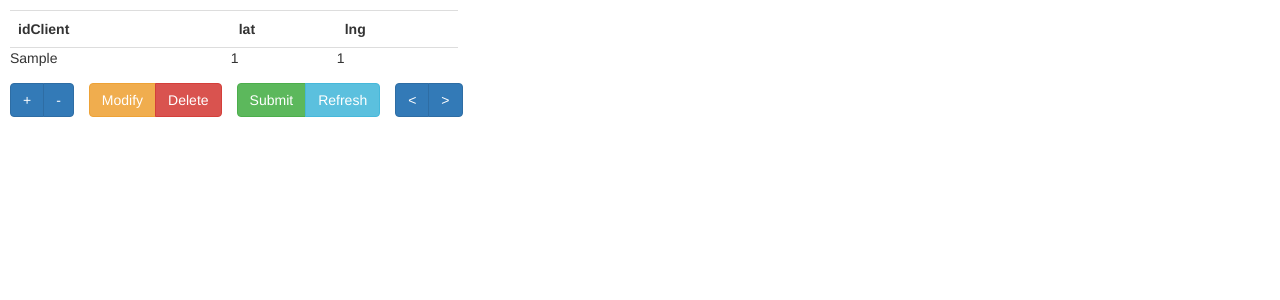
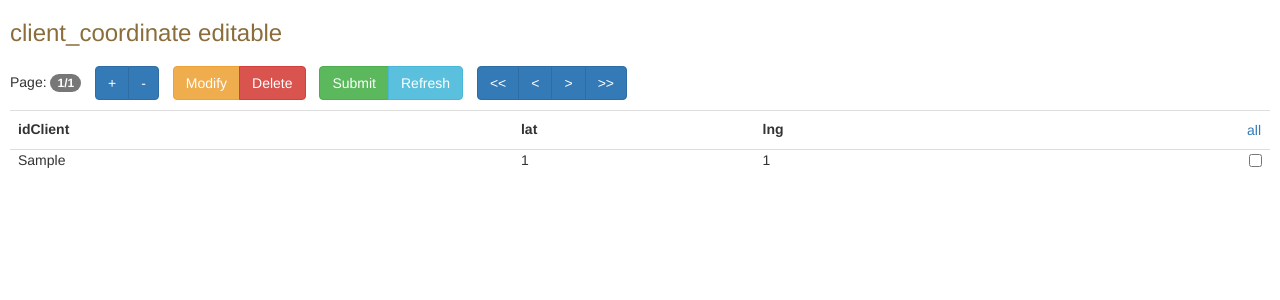
Before and after one commit to liangyaohua/swingmap, a PHP site: page /clientGPS.php in a window 1280 px wide. Shown: the top 300 px of the page. Run offline with PHP 8.4, Linux system fonts and the light colour scheme; tables that the repository leaves empty hold one stand-in row (values such as "Sample post"); some libraries are stand-ins or nearby versions.

Commit message:
review and clientGPS page improve
todo: modify, delete function, oneclient map api, autozoom, marker
cluster

```diff
--- a/addMarkers.php
+++ b/addMarkers.php
@@ -46,4 +46,5 @@
 	} catch (PDOException $e) {
 		die('Insertion failed: '.$e->getMessage()."\n");
 	}
+	$connection = null;
 ?>
--- a/clientGPS.php
+++ b/clientGPS.php
@@ -3,20 +3,17 @@
 
 	include_once(ROOT_PATH.'config.php');
 	include_once(ROOT_PATH.'model/db_connection.php');
-	include_once(ROOT_PATH.'model/get_clientGPS.php');
 
-	$page = isset($_GET['page'])?$_GET['page']:'0';
-	$line = isset($_GET['line'])?$_GET['line']:'20';
+	$line = 20;
 
-	$clientGPS = get_clientGPS($page, $line);
 	$sql = "select count(*) as total from client_coordinate";
 	$result = $connection->prepare($sql);
 	$result->execute();
 	$result->setFetchMode(PDO::FETCH_OBJ);
 	$row = $result->fetch();
 	$total = $row->total;
-	$totalPage = $total / $line;
-
+	$totalPage = ceil($total / $line);
+	//die($totalPage);
 	include_once(ROOT_PATH.'view/clientGPS.htm');
 	$connection = null;
 ?>
--- a/controller/addClientGPS.php
+++ b/controller/addClientGPS.php
@@ -41,4 +41,5 @@
 	} catch (PDOException $e) {
 		die("<div class='alert alert-error'>Insertion failed: ".$e->getMessage()."</div>");
 	}
+	$connection = null;
 ?>
--- /dev/null
+++ b/controller/getClientGPS.php
@@ -0,0 +1,17 @@
+<?php
+	include_once('../model/db_connection.php');
+	include_once('../model/get_clientGPS.php');
+
+	$page = isset($_GET['page'])?$_GET['page']:'0';
+	$line = isset($_GET['line'])?$_GET['line']:'20';
+
+	$clientGPS = get_clientGPS($page, $line);
+
+	echo '<table class="table table-hover"><tr><th>idClient</th><th>lat</th><th>lng</th><th><button type="button" class="btn btn-link" id="check">all</button></th></tr>';
+	foreach($clientGPS as $value) {
+		echo "<tr><td>".$value['idClient']."</td><td>".$value['lat']."</td><td>".$value['lng']."</td><td><input type='checkbox'></td></tr>";
+	}
+	echo '<table>';
+
+	$connection = null;
+?>
--- a/swingchart.php
+++ b/swingchart.php
@@ -16,4 +16,5 @@
 	//die();
 
 	include_once(ROOT_PATH.'view/swingchart.htm');
+	$connection = null;
 ?>
--- a/view/clientGPS.htm
+++ b/view/clientGPS.htm
@@ -8,36 +8,28 @@
 		<link rel="icon" type="image/png" href="<?php echo HOST;?>/view/img/favicon.png"/>
 		<link rel="stylesheet" href="//netdna.bootstrapcdn.com/bootstrap/3.0.0-rc1/css/bootstrap.min.css">
 		<style>
-			.table {
-				width: 35%;
-				margin: 10px
+			body {
+				margin: 0 10px 0 10px
+			}
+			#page, .btn-group {
+				margin: 10px 10px 10px 0
 			}
 			.table tbody > tr > td{
-				padding: 0
+				padding: 0 8px 0 8px
 			}
-			.btn-group {
-				margin: 5px 5px 5px 10px
+			input[type="checkbox"] {
+				float: right
 			}
-			input {
-				margin: 2px 0 2px 0
-			}
-			#result {
-				margin: 10px
+			#check {
+				padding: 0;
+				float: right
 			}
 		</style>
 	</head>
 	<body>
-		<div id="result"></div>
-		<div id="clientGPS">
-			<table class="table table-hover">
-				<tr><th>idClient</th><th>lat</th><th>lng</th></tr>
-				<?php
-					foreach($clientGPS as $value) {
-						echo "<tr><td>".$value['idClient']."</td><td>".$value['lat']."</td><td>".$value['lng']."</td></tr>";
-					}
-				?>
-			<table>
-		</div>
+		<h3><p class="text-warning">client_coordinate editable</p></h3>
+
+		<span>Page: </span><span class="badge" id="page"></span>
 		<div class="btn-group">
 			<button id="add" class="btn btn-primary btn-small" type="button">+</button>
 			<button id="cancel" class="btn btn-primary btn-small" type="button">-</button>
@@ -51,25 +43,37 @@
 			<button id="refresh" class="btn btn-info btn-small" type="button">Refresh</button>
 		</div>
 		<div class="btn-group">
+			<button id="first" class="btn btn-primary btn-small" type="button"><<</button>
 			<button id="pre" class="btn btn-primary btn-small" type="button"><</button>
 			<button id="next" class="btn btn-primary btn-small" type="button">></button>
+			<button id="last" class="btn btn-primary btn-small" type="button">>></button>
 		</div>
+
+		<div id="clientGPS"></div>
+
+		<div id="result"></div>
 	</body>
 	<script type="text/javascript" src="<?php echo HOST;?>/view/js/jquery-1.10.1.min.js"></script>
 	<script src="//netdna.bootstrapcdn.com/bootstrap/3.0.0-rc1/js/bootstrap.min.js"></script>
 	<script type="text/javascript">
 		var totalPage = <?php echo $totalPage; ?>;
+		var page = 0;
+		var i = 0;
 		$(document).ready(function(){
 			$("#result").hide();
 
-			var i = 0;
+			var downloadUrl = "<?php echo HOST;?>/controller/getClientGPS.php?page=" + page;
+			ajaxUpdate(downloadUrl, "#clientGPS");
+			$("#page").html(1 + "/" + totalPage);
+
 			$("#add").click(function(){
-				$(".table").append("<tr id='new'><td><input type='text' id='idClient" + i + "'></input></td><td><input type='text' id='lat" + i + "'></input></td><td><input type='text' id='lng" + i + "'></input></td><tr>");
+				$(".table").append("<tr class='new'><td><input type='text' id='idClient" + i + "'></input></td><td><input type='text' id='lat" + i + "'></input></td><td><input type='text' id='lng" + i + "'></input></td><td></td><tr>");
 				i++;
 			});
-
 			$('#cancel').click(function(){
-				$("#new").last().empty().remove();
+				$(".new").last().remove();
+				if(i>=1)
+					i--;
 			});
 
 			$("#submit").click(function(){
@@ -94,34 +98,60 @@
 				data += ']';
 
 				//alert(data);
-				var downloadUrl = "<?php echo HOST;?>/controller/addClientGPS.php?data=" + data;
+				downloadUrl = "<?php echo HOST;?>/controller/addClientGPS.php?data=" + data;
 				// ajax
 				ajaxUpdate(downloadUrl, "#result");
 				$("#result").fadeIn();
 			});
 			$("#refresh").click(function(){
-				var downloadUrl = "<?php echo HOST;?>/clientGPS.php?page=0&line=20";
-				ajaxUpdate(downloadUrl, "#clientGPS");
+				window.location.reload();
 			});
-			var page = 0;
+
 			$("#next").click(function(){
 				page++;
-				if(page <= totalPage) {
-					var downloadUrl = "<?php echo HOST;?>/clientGPS.php?page=" + page + "&line=20";
+				if(page < totalPage) {
+					downloadUrl = "<?php echo HOST;?>/controller/getClientGPS.php?page=" + page;
 					ajaxUpdate(downloadUrl, "#clientGPS");
+					$("#page").html((page+1) + "/" + totalPage);
 				} else {
-					page--;
+					page = totalPage - 1;
+					$("#page").html(totalPage + "/" + totalPage);
 				}
 			});
 			$("#pre").click(function(){
 				page--;
 				if(page >= 0) {
-					var downloadUrl = "<?php echo HOST;?>/clientGPS.php?page=" + page + "&line=20";
+					downloadUrl = "<?php echo HOST;?>/controller/getClientGPS.php?page=" + page;
 					ajaxUpdate(downloadUrl, "#clientGPS");
+					$("#page").html((page+1) + "/" + totalPage);
 				} else {
-					page++;
+					page = 0;
+					$("#page").html(1 + "/" + totalPage);
 				}
 			});
+			$("#first").click(function(){
+				downloadUrl = "<?php echo HOST;?>/controller/getClientGPS.php";
+				ajaxUpdate(downloadUrl, "#clientGPS");
+				$("#page").html(1 + "/" + totalPage);
+				page = 0;
+			});
+			$("#last").click(function(){
+				downloadUrl = "<?php echo HOST;?>/controller/getClientGPS.php?page=" + (totalPage-1);
+				ajaxUpdate(downloadUrl, "#clientGPS");
+				$("#page").html(totalPage + "/" + totalPage);
+				page = totalPage - 1;
+			});
+
+			$("#add,#cancel,#refresh,#first,#pre,#next,#last").click(function(){
+				$("#result").hide();
+			});
+
+			/*$("#check").click(function(){
+				$(":checkbox").attr("checked", true);
+				$("#check").html("none");
+			});
+			$("#modify").click();*/
+
 		});
 
 		function ajaxUpdate(downloadUrl, divID) {
--- a/view/swingmap.htm
+++ b/view/swingmap.htm
@@ -58,6 +58,8 @@
 					<option value="1800">30 min</option>
 					<option value="3600">1 h</option>
 					<option value="86400">1 day</option>
+					<option value="604800">1 week</option>
+					<option value="2592000">30 days</option>
 				</select>
 				Refresh Frequency:
 				<select id="frequency" class="input-small">
```
Also changed, not shown: view/js/swingmap.js (+6 -6 lines).
